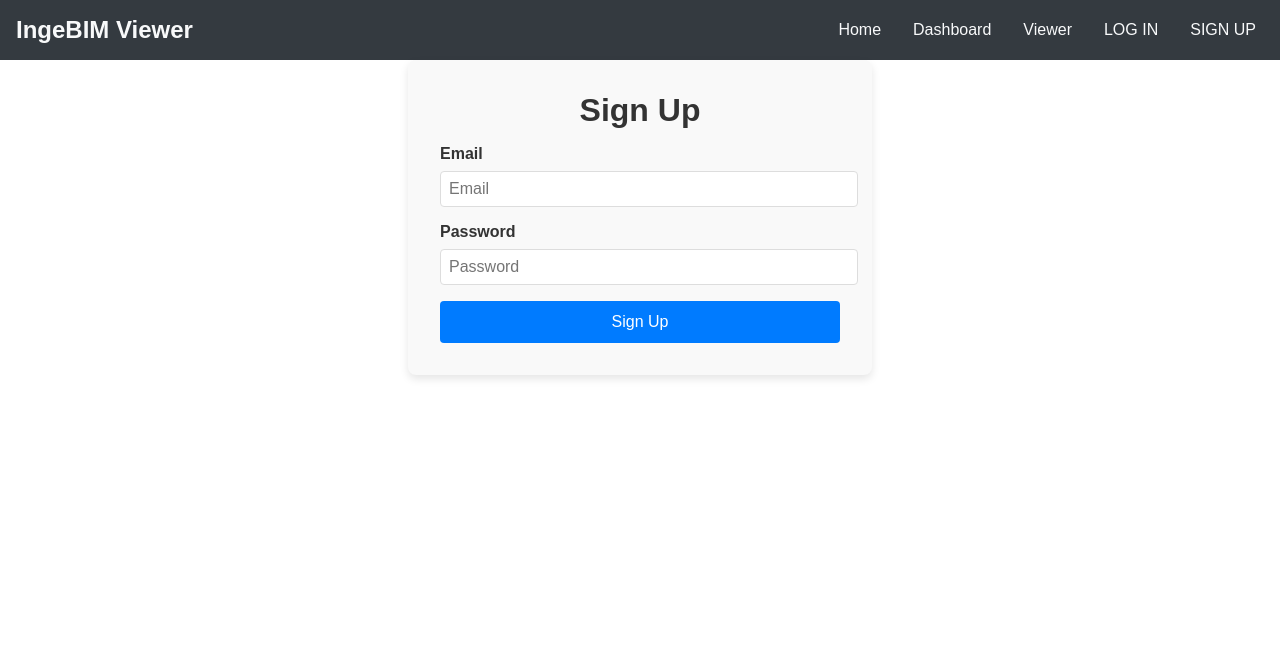
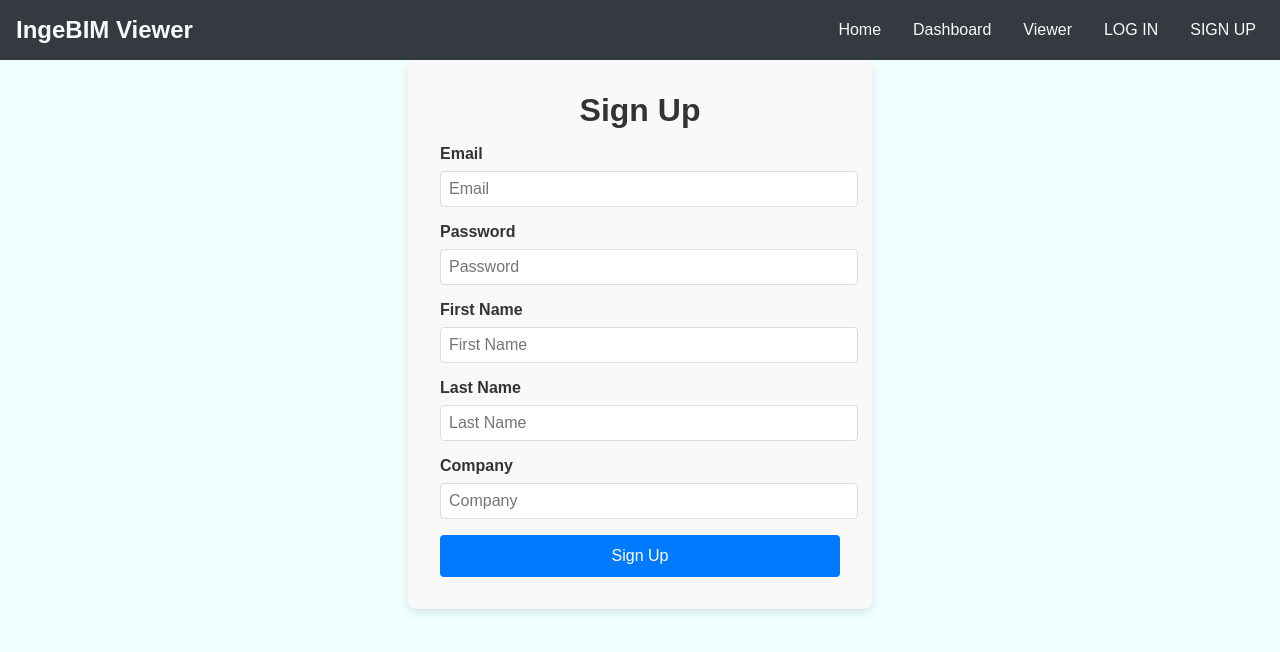
Before and after one commit to 0xtakemichi/bimviewer-web-app, a React (Vite) app: page /register in a window 1280 px wide. Shown: the top 652 px of the page. Built offline with nearby package versions, Linux system fonts and the light colour scheme; no server answers; what @thatopen/ui would draw is missing.

Commit message:
Added new input fields for user registration, update auth.ts, modified firebase index.ts to export firestore

```diff
--- a/src/firebase/index.ts
+++ b/src/firebase/index.ts
@@ -2,6 +2,7 @@
 import { initializeApp } from "firebase/app";
 import { getDatabase, ref as databaseRef } from "firebase/database";
 import { getAuth } from "firebase/auth";
+import { getFirestore } from "firebase/firestore"
 // TODO: Add SDKs for Firebase products that you want to use
 // https://firebase.google.com/docs/web/setup#available-libraries
 
@@ -21,3 +22,4 @@ const app = initializeApp(firebaseConfig);
 // Exportar las referencias necesarias
 export const ref = databaseRef(getDatabase(app));
 export const firebaseAuth = getAuth(app);
+export const firestoreDb = getFirestore(app);
--- a/src/helpers/auth.ts
+++ b/src/helpers/auth.ts
@@ -1,5 +1,5 @@
 // auth.ts
-import { ref, firebaseAuth } from '../firebase/index';
+import { firebaseAuth, firestoreDb } from '../firebase/index';
 import {
   createUserWithEmailAndPassword,
   signInWithEmailAndPassword,
@@ -7,20 +7,29 @@ import {
   sendPasswordResetEmail,
   UserCredential
 } from 'firebase/auth';
-import { set, child } from 'firebase/database';
+import { doc, setDoc } from 'firebase/firestore'
+
 
 // Definimos una interfaz para el usuario
 interface User {
   uid: string;
   email: string | null;
+  name?: string;
+  lastName?: string;
+  company?: string;
 }
 
 // Modificamos `auth` para retornar `Promise<UserCredential>` sin problemas de tipo
-export function auth(email: string, pw: string): Promise<UserCredential> {
+export function auth(email: string, pw: string, additionalData: {name: string, lastName: string, company: string}): Promise<UserCredential> {
   return createUserWithEmailAndPassword(firebaseAuth, email, pw)
     .then((userCredential) => {
       // Guardamos el usuario en la base de datos y luego devolvemos el `userCredential`
-      return saveUser(userCredential.user).then(() => userCredential);
+      const user = userCredential.user;
+      return saveUser({
+        uid: user.uid,
+        email: user.email,
+        ...additionalData
+      }).then(() => userCredential);
     });
 }
 
@@ -37,10 +46,14 @@ export function resetPassword(email: string): Promise<void> {
 }
 
 export function saveUser(user: User): Promise<User> {
-  // Creamos una referencia usando `child` y `ref`
-  const userRef = child(ref, `users/${user.uid}/info`);
-  return set(userRef, {
+  // Guardar en Firestore bajo la colección `Users` con el UID como ID del documento
+  //const userRef = child(ref, `users/${user.uid}/info`);
+  const userRef = doc(firestoreDb, 'Users', user.uid);
+
+  return setDoc(userRef, {
     email: user.email,
-    uid: user.uid,
+    name: user.name,
+    lastName: user.lastName,
+    company: user.company
   }).then(() => user);
 }
--- a/src/pages/Register.tsx
+++ b/src/pages/Register.tsx
@@ -18,17 +18,25 @@ export default class Register extends Component<{}, RegisterState> {
   // Definimos las referencias tipadas
   private emailRef = React.createRef<HTMLInputElement>();
   private pwRef = React.createRef<HTMLInputElement>();
+  private nameRef = React.createRef<HTMLInputElement>();
+  private lastNameRef = React.createRef<HTMLInputElement>();
+  private companyRef = React.createRef<HTMLInputElement>();
 
   handleSubmit = (e: FormEvent<HTMLFormElement>) => {
     e.preventDefault();
 
     const email = this.emailRef.current?.value;
     const password = this.pwRef.current?.value;
+    const name = this.nameRef.current?.value;
+    const lastName = this.lastNameRef.current?.value;
+    const company = this.companyRef.current?.value;
 
-    if (email && password) {
-      auth(email, password).catch((error) =>
+    if (email && password && name && lastName && company) {
+      auth(email, password, { name, lastName, company }).catch((error) =>
         this.setState(setErrorMsg(error))
       );
+    } else{
+      this.setState(setErrorMsg({ message: "All fields are required." }));
     }
   };
 
@@ -54,6 +62,30 @@ export default class Register extends Component<{}, RegisterState> {
               ref={this.pwRef}
             />
           </div>
+          <div className="form-group">
+            <label>First Name</label>
+            <input
+              className="form-control"
+              ref={this.nameRef}
+              placeholder="First Name"
+            />
+          </div>
+          <div className="form-group">
+            <label>Last Name</label>
+            <input
+              className="form-control"
+              ref={this.lastNameRef}
+              placeholder="Last Name"
+            />
+          </div>
+          <div className="form-group">
+            <label>Company</label>
+            <input
+              className="form-control"
+              ref={this.companyRef}
+              placeholder="Company"
+            />
+          </div>
           {this.state.registerError && (
             <div className="alert" role="alert">
               {this.state.registerError}
--- a/src/styles/auth.css
+++ b/src/styles/auth.css
@@ -5,7 +5,7 @@
     --danger-color: #dc3545;
     --font-color: #333;
     --bg-color: #f9f9f9;
-    --input-border-color: #ddd;
+    --input-border-color: #dddddd;
     --input-focus-color: #007bff;
   }
 
--- a/src/styles/style.css
+++ b/src/styles/style.css
@@ -72,6 +72,7 @@ html.bim-ui-light {
 body {
   display: grid;
   height: 100vh;
+  background-color:azure;
 }
 
 html {
```
